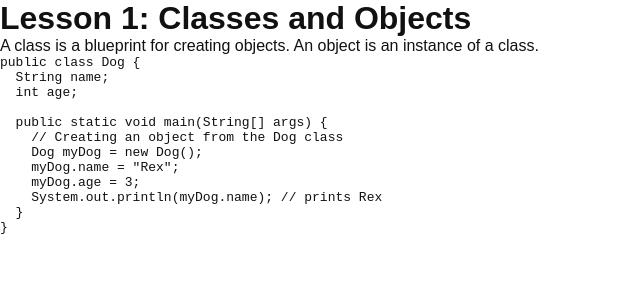
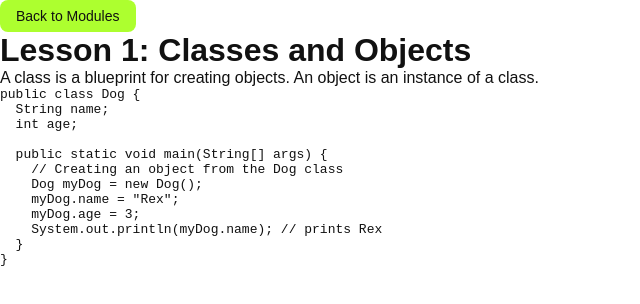
Before and after one commit to nbkurian11/learn-oop, a Next.js app: page /lessons/1 in a window 1280 px wide. Shown: the top 304 px of the page, without its empty margins (0-640 px from the left). Built offline with nearby package versions, Linux system fonts and the light colour scheme.

Commit message:
added back button

```diff
--- a/src/app/globals.css
+++ b/src/app/globals.css
@@ -85,3 +85,17 @@ body {
   background-color: orange;
   border-color: var(--color-primary);
 }
+
+.btn-back {
+  display: inline-block;
+  padding: 8px 16px;
+  background-color: greenyellow;
+  border-radius: 8px;
+  text-decoration: none;
+  color: #111111;
+  font-size: 14px;
+}
+
+.btn-back:hover {
+  background-color: #e0e0e0;
+}
--- a/src/app/lessons/[id]/page.js
+++ b/src/app/lessons/[id]/page.js
@@ -1,4 +1,5 @@
 import lessons from "@/app/data/lessons"
+import Link from "next/link"
 
 export default async function LessonPage({ params }) {
   const { id } = await params
@@ -6,9 +7,15 @@ export default async function LessonPage({ params }) {
 
   return (
     <main>
+      <Link href="/modules" className = "btn-back">Back to Modules</Link>
       <h1>Lesson {id}: {lesson.title}</h1>
       <p>{lesson.content}</p>
       <pre><code>{lesson.code}</code></pre>
+
     </main>
   )
 }
+
+function goBack(){
+
+}
```
